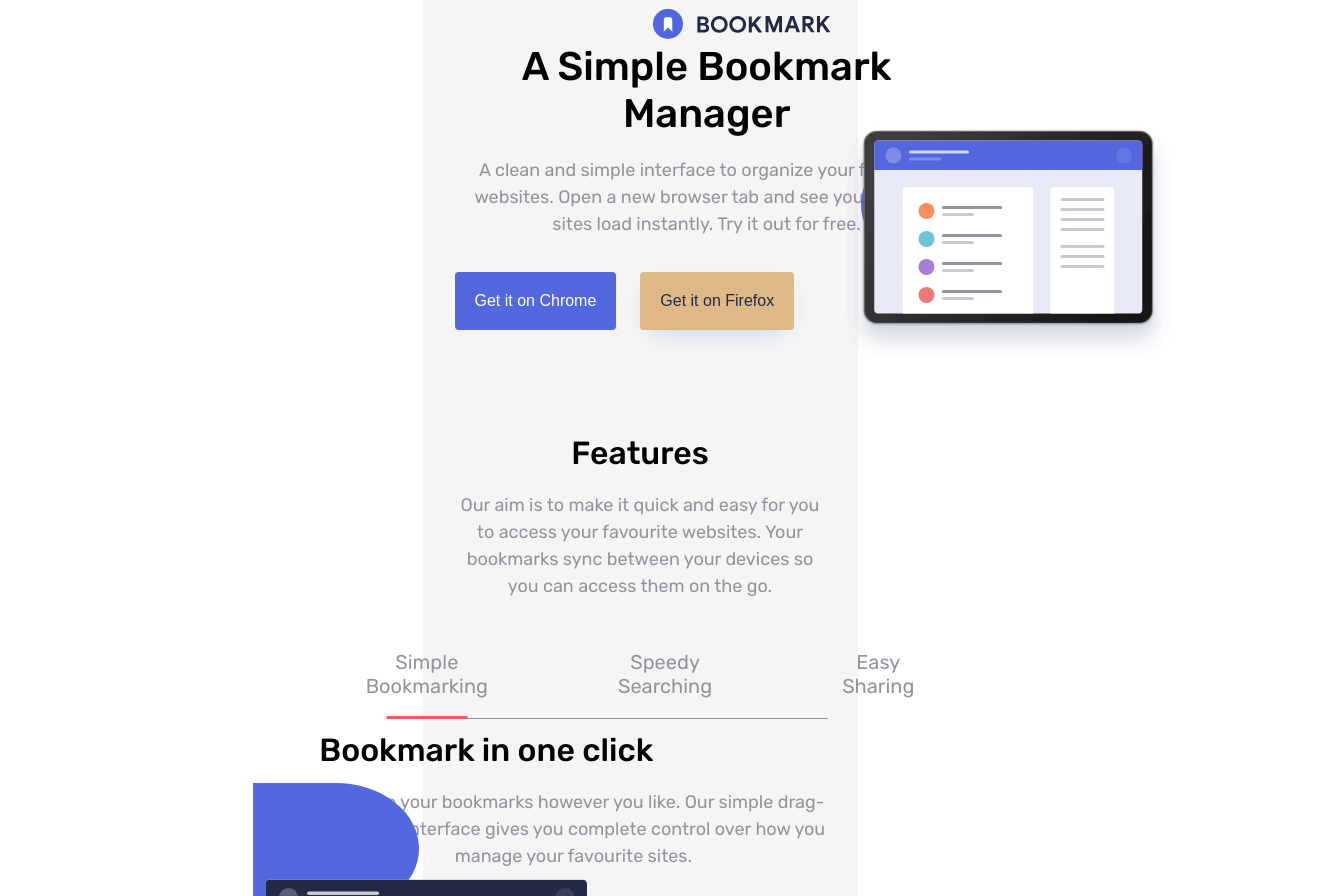
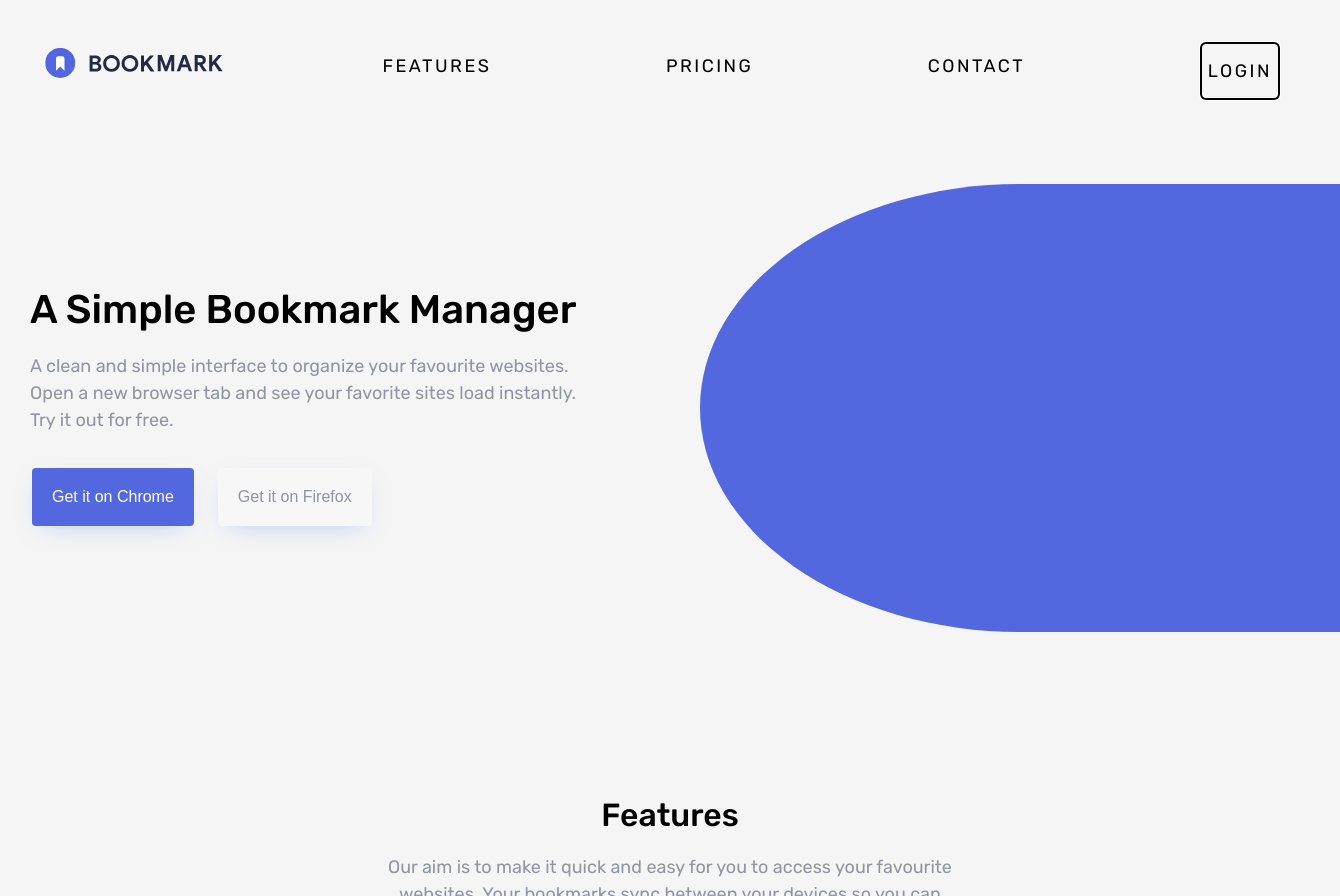
Before and after one commit to AndrzejPec/test-task, a React (Create React App) app: page / in a window 1280 px wide. Shown: the part 20-916 px from the top of the page, 1340 px wide, since content can reach past the window. Built offline with nearby package versions, Linux system fonts and the light colour scheme.

Commit message:
last commit today

```diff
--- a/src/App.scss
+++ b/src/App.scss
@@ -4,9 +4,11 @@
   margin: 0 auto;
   text-align: center;
   background-color: whitesmoke;
-  min-width: 375px;
+  // min-width: 375px;
+  // width: 100%;
+  // max-width: 375px;
   width: 100%;
-  max-width: 375px;
+  max-width: 1440px;
   font-family: 'Rubik', sans-serif;
   line-height: 24px;
   display: flex;
@@ -31,7 +33,6 @@
 .logo {
   cursor: pointer;
   pointer-events: none;
-  // opacity: 0;
 }
 
 .button {
@@ -48,6 +49,15 @@
     border: none;
     transition: background-color 0.3s ease;
     color: white;
+    -webkit-box-shadow: 0px 8px 26px -12px $lightBlueTransparent;
+    -moz-box-shadow: 0px 8px 26px -12px $lightBlueTransparent;
+    box-shadow: 0px 8px 26px -12px $lightBlueTransparent;
+
+    &:hover {
+      background: none;
+      color: $lightBlue;
+      outline: 2px solid $lightBlue;
+    }
   }
 
 // @media (min-width: 768px) {
--- a/src/components/Features/Features.jsx
+++ b/src/components/Features/Features.jsx
@@ -47,13 +47,14 @@ export const Features = ({ livesInsideModal }) => {
 
     return (
         <div className="features">
+            <div className='features__top'>
                 {!livesInsideModal && (
-                <>
+                    <div className="features__header">
                         <h2>Features</h2>
                         <p>
                             Our aim is to make it quick and easy for you to access your favourite websites. Your bookmarks sync between your devices so you can access them on the go.
                         </p>
-                </>
+                    </div>
                 )}
 
                 <ul className="features__list">
@@ -67,6 +68,7 @@ export const Features = ({ livesInsideModal }) => {
                         </li>
                     ))}
                 </ul>
+            </div>
 
             <div className="features__content">
                 <Illustration
--- a/src/components/Features/Features.scss
+++ b/src/components/Features/Features.scss
@@ -59,6 +59,21 @@
 @media (min-width: $breakpoint) {
     .features {
         padding: 100px 0;
+        text-align: left;
+        display: flex;
+        flex-direction: column;
+
+        &__top {
+            max-width: 50ch;
+            width: 100%;
+            margin: 0 auto 10rem;
+        }
+
+        &__header {
+            align-self: center;
+            text-align: center;
+            max-width: 50ch;
+        }
 
         &__list {
             display: flex;
@@ -66,6 +81,7 @@
             gap: 5em;
             justify-content: center;
             border-bottom: 1px solid $grayish;
+            margin-inline: -10rem;
         }
 
         &__link {
@@ -127,6 +143,7 @@
 @container (min-width: 700px) {
     .features {
         padding: 10px 0;
+        text-align: left;
 
         &__content {
             flex-direction: unset;
--- a/src/components/Footer/Footer.scss
+++ b/src/components/Footer/Footer.scss
@@ -58,7 +58,6 @@
         background-color: hsl(229, 31%, 21%);
         align-items: center;
         color: white;
-        margin-inline: -#{$desktop-margin};
 
         &__logo svg path g {
 
--- a/src/components/Form/Form.scss
+++ b/src/components/Form/Form.scss
@@ -71,7 +71,6 @@
         background-color: hsl(231, 69%, 60%);
         color: white;
         flex-direction: column;
-        margin-inline: -#{$desktop-margin};
 
         &__counter {
             text-transform: uppercase;
--- a/src/components/Hero/Hero.scss
+++ b/src/components/Hero/Hero.scss
@@ -21,17 +21,38 @@
         justify-content: space-around;
     }
 
-    &__button--light {
-        color: $darkBlue;
-        background-color: #F7F7F7;
+    &__button {
+        color: white;
+        background-color: $lightBlue;
         -webkit-box-shadow: 0px 8px 26px -12px $lightBlueTransparent;
         -moz-box-shadow: 0px 8px 26px -12px $lightBlueTransparent;
         box-shadow: 0px 8px 26px -12px $lightBlueTransparent;
+
+        &:hover {
+            background: none;
+            color: $lightBlue;
+            outline: 2px solid $lightBlue;
+        }
+
+        &--light {
+            color: $grayish;
+            background-color: #F7F7F7;
+            -webkit-box-shadow: 0px 8px 26px -12px $lightBlueTransparent;
+            -moz-box-shadow: 0px 8px 26px -12px $lightBlueTransparent;
+            box-shadow: 0px 8px 26px -12px $lightBlueTransparent;
+
+            &:hover {
+                background: none;
+                color: $grayish;
+                outline: 2px solid $grayish;
+            }
+        }
     }
 }
 
 @media (min-width: $breakpoint) {
     .hero {
+        text-align: left;
 
         &__content {
             display: flex;
@@ -60,9 +81,5 @@
             gap: 20px;
             justify-content: space-around;
         }
-
-        &__button--light {
-            background-color: burlywood;
-        }
     }
 }
--- a/src/components/Illustration/Illustration.scss
+++ b/src/components/Illustration/Illustration.scss
@@ -13,6 +13,7 @@
       left: -10%;
       transform: translate(-50%, -50%);
       scale: .5;
+      display: none;
     }
 
     img.left {
@@ -20,6 +21,7 @@
       left: 40%;
       transform: translate(-50%, -50%);
       scale: .6;
+      display: none;
     }
 
   &--align-right {
@@ -41,8 +43,26 @@
     width: 50%;
     height: 0;
     padding-top: 35%;
-    margin: 4rem -#{$desktop-margin};
+    margin: 4rem -#{$mobile-margin};
+
+    img.right {
+        position: absolute;
+        top: -10%;
+        left: -10%;
+        transform: translate(-50%, -50%);
+        scale: .5;
+        display: none;
     }
+
+    img.left {
+      position: absolute;
+      left: 40%;
+      transform: translate(-50%, -50%);
+      scale: .6;
+      display: none;
+    }}
+
+
 }
 
 @container (min-width: 700px) {
--- a/src/components/Nav/Nav.jsx
+++ b/src/components/Nav/Nav.jsx
@@ -13,6 +13,7 @@ export const Nav = () => {
 
     return (
         <nav className="nav">
+            <div className='nav__container'>
                 <div className="nav__logo">
                     <Logo className="logo" />
                 </div>
@@ -27,6 +28,7 @@ export const Nav = () => {
                         <button className="nav__button">Login</button>
                     </li>
                 </ul>
+            </div>
         </nav>
     )
 }
--- a/src/components/Nav/Nav.scss
+++ b/src/components/Nav/Nav.scss
@@ -4,7 +4,7 @@
     margin-top: 2rem;
     padding-inline: $mobile-margin;
     text-align: initial;
-    position: relative; // Dodaj to dla pozycjonowania absolutnego hamburgera
+    position: relative;
 
     &__logo {
         transform: scale(1.2);
@@ -12,21 +12,21 @@
 
     &__hamburger {
         transform: scale(1.2);
-        position: absolute; // Pozycjonuje hamburgera
-        top: 50%; // Centruje pionowo
-        right: 0; // Odstęp od prawej krawędzi
-        transform: translateY(-50%); // Dokładne wycentrowanie
-        cursor: pointer; // Doda kursor 'pointer' dla lepszej użyteczności
+        position: absolute;
+        top: 50%;
+        right: 0;
+        transform: translateY(-50%);
+        cursor: pointer;
         z-index: 2;
     }
 
     &__list {
-        list-style-type: none; // Usuwa domyślne style listy
+        list-style-type: none;
         margin: 0;
         padding: 0;
-        display: none; // Domyślnie ukrywa menu
-        flex-direction: column; // Elementy listy ułożone pionowo
-        align-items: center; // Centruje elementy w poziomie
+        display: none;
+        flex-direction: column;
+        align-items: center;
         position: fixed;
         text-align: center;
         letter-spacing: 2.5px;
@@ -34,15 +34,15 @@
         right: 0;
         height: 100dvh;
         width: 100%;
-        background-color: rgba(37, 43, 70, 0.9); // Półprzezroczyste tło
-        z-index: 1; // Zapewnia, że lista jest na wierzchu
-        transform: translateX(100%); // Początkowo poza ekranem
-        transition: transform 0.3s ease; // Animacja przesuwania
+        background-color: rgba(37, 43, 70, 0.9);
+        z-index: 1;
+        transform: translateX(100%);
+        transition: transform 0.3s ease;
 
 
         &--active {
-            display: flex; // Pokazuje menu kiedy jest aktywne
-            transform: translateX(0); // Przesuwa menu do widoku
+            display: flex;
+            transform: translateX(0);
             transition: transform 0.3s ease;
             padding-top: 100px;
         }
@@ -78,9 +78,17 @@
 
 @media (min-width: $breakpoint) {
     .nav {
-        padding-inline: $desktop-margin;
         text-align: initial;
         position: unset;
+        display: unset;
+        justify-content: space-between;
+        align-items: center;
+
+        &__container {
+            display: flex;
+            justify-content: space-between;
+            align-items: center;
+        }
 
         &__logo {
             transform: scale(1.2);
@@ -91,27 +99,28 @@
         }
 
         &__list {
-            list-style-type: none; // Usuwa domyślne style listy
+            list-style-type: none;
             margin: 0;
             padding: 0;
-            flex-direction: column; // Elementy listy ułożone pionowo
-            align-items: center; // Centruje elementy w poziomie
+            flex-direction: column;
+            align-items: center;
             position: fixed;
             text-align: center;
             letter-spacing: 2.5px;
+            display: contents;
             top: 0;
             right: 0;
             height: 100dvh;
             width: 100%;
-            background-color: rgba(37, 43, 70, 0.9); // Półprzezroczyste tło
-            z-index: 1; // Zapewnia, że lista jest na wierzchu
-            transform: translateX(100%); // Początkowo poza ekranem
-            transition: transform 0.3s ease; // Animacja przesuwania
+            background-color: rgba(37, 43, 70, 0.9);
+            z-index: 1;
+            transform: translateX(100%);
+            transition: transform 0.3s ease;
 
 
             &--active {
-                display: flex; // Pokazuje menu kiedy jest aktywne
-                transform: translateX(0); // Przesuwa menu do widoku
+                display: flex;
+                transform: translateX(0);
                 transition: transform 0.3s ease;
                 padding-top: 100px;
             }
@@ -119,11 +128,11 @@
         }
 
         &__item {
-            color: white;
+            color: black;
             padding: 20px 0;
-            width: 370px;
+            width: unset;
             text-transform: uppercase;
-            border-top: 1px solid $grayish;
+            border-top: unset;
             cursor: pointer;
 
             &:last-child {
--- a/src/styles/_variables.scss
+++ b/src/styles/_variables.scss
@@ -8,7 +8,7 @@ $headingFont: 'Rubik', sans-serif;
 $bodyFont: 'Rubik', sans-serif;
 
 $mobile: 375px;
-$breakpoint: 700px;
+$breakpoint: 1024px;
 $desktop: 1440px;
 
 $mobile-margin: 30px;
```
Lines whose indentation alone changed are shown as unchanged.
